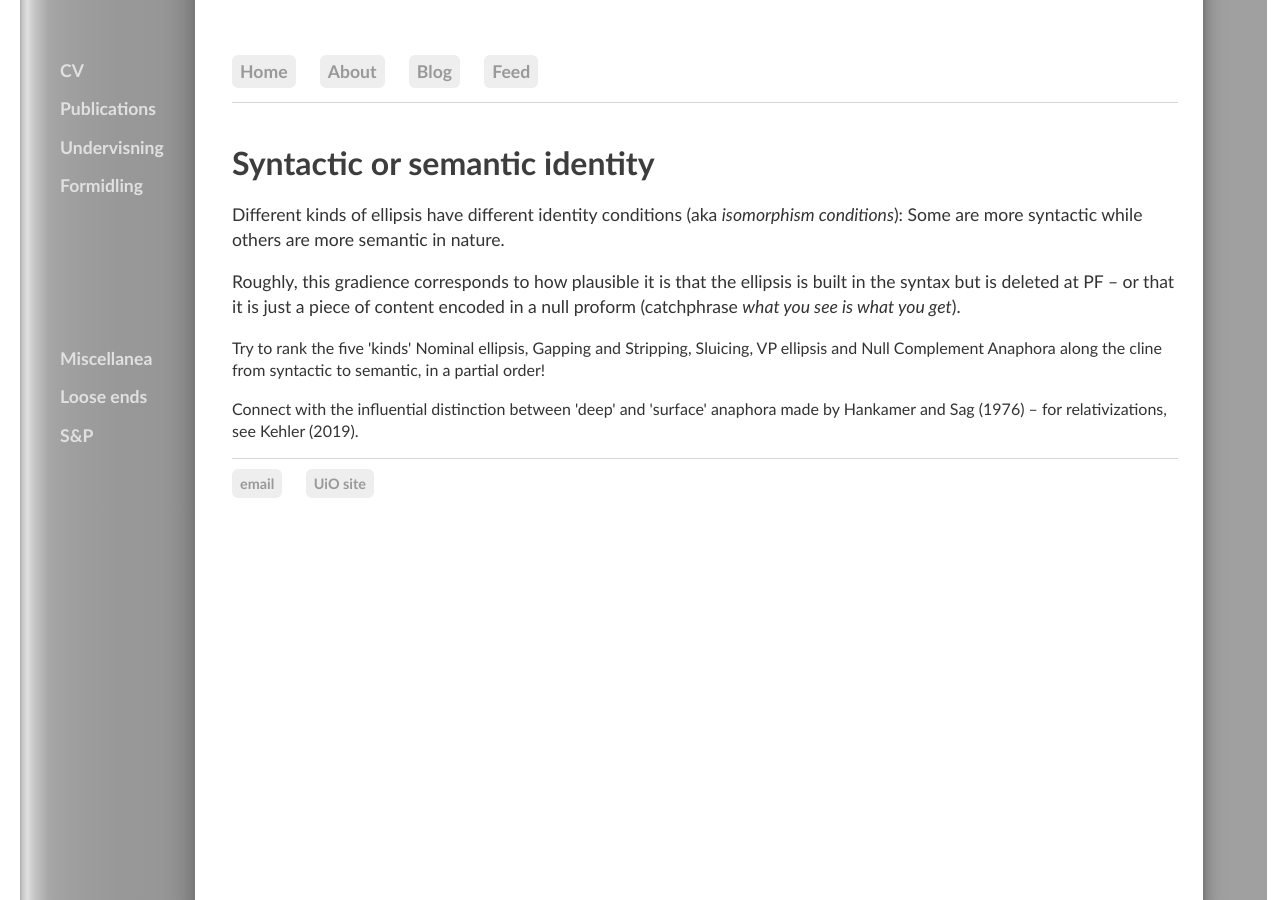
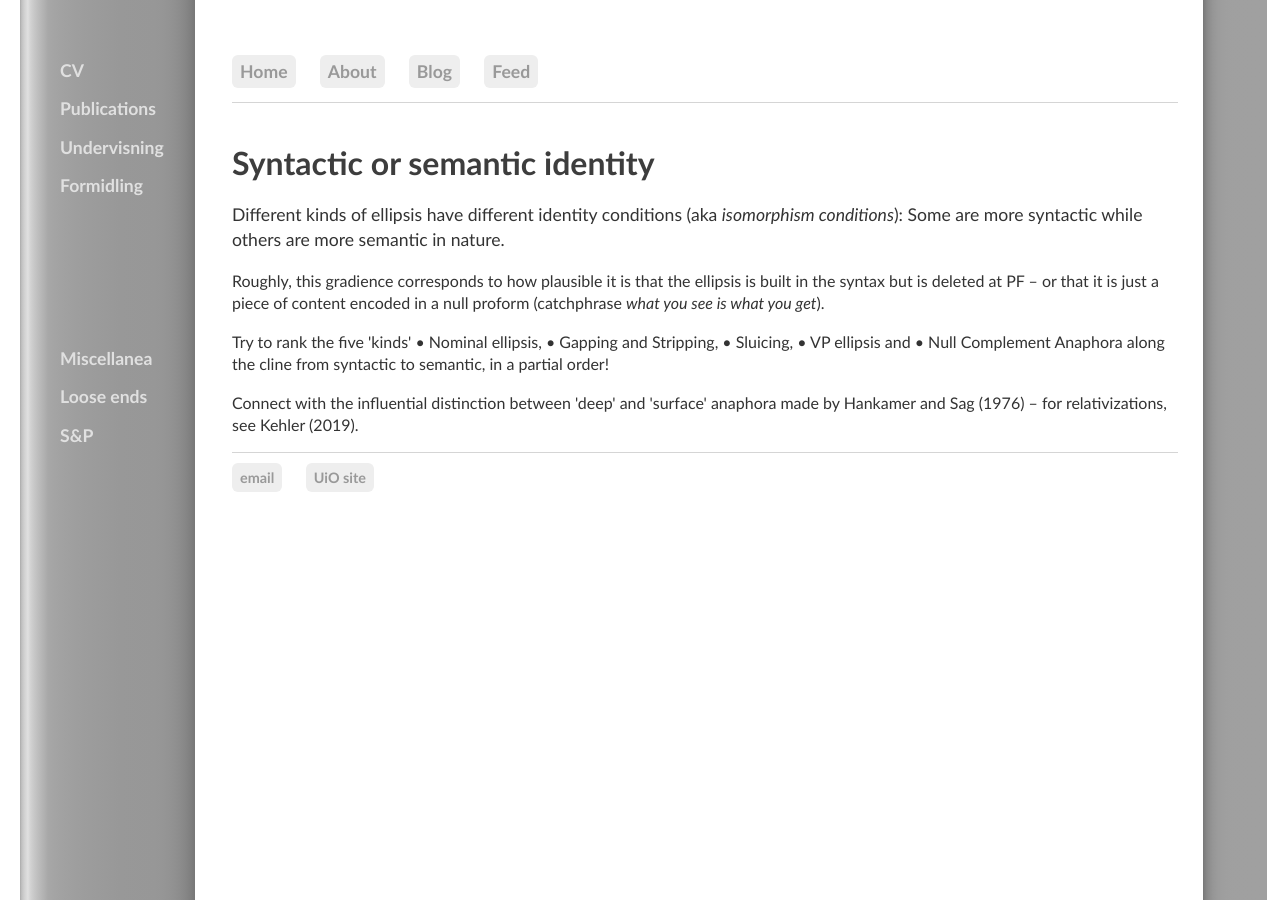
Before and after one commit to kjelljs/kjelljs.github.io, a Jekyll site: the page built from courses/ellipsis/identity.html, in a window 1280 px wide. Built offline with Jekyll 4.4.1, drawn with Linux system fonts in a browser that asks for light colours.

Commit message:
Update identity.html

```diff
--- a/courses/ellipsis/identity.html
+++ b/courses/ellipsis/identity.html
@@ -3,8 +3,8 @@
 title: "Syntactic or semantic identity"
 ---
 
-<div class="ingress"><p>Different kinds of ellipsis have different identity conditions (aka <i>isomorphism conditions</i>): Some are more syntactic while others are more semantic in nature.</p><p>Roughly, this gradience corresponds to how plausible it is that the ellipsis is built in the syntax but is deleted at PF – or that it is just a piece of content encoded in a null proform (catchphrase <i>what you see is what you get</i>).</p></div>
+<div class="ingress"><p>Different kinds of ellipsis have different identity conditions (aka <i>isomorphism conditions</i>): Some are more syntactic while others are more semantic in nature.</p></div><p>Roughly, this gradience corresponds to how plausible it is that the ellipsis is built in the syntax but is deleted at PF – or that it is just a piece of content encoded in a null proform (catchphrase <i>what you see is what you get</i>).</p>
 
-<p>Try to rank the five 'kinds' Nominal ellipsis, Gapping and Stripping, Sluicing, VP ellipsis and Null Complement Anaphora along the cline from syntactic to semantic, in a partial order!</p>
+<p>Try to rank the five 'kinds' • Nominal ellipsis, • Gapping and Stripping, • Sluicing, • VP ellipsis and • Null Complement Anaphora along the cline from syntactic to semantic, in a partial order!</p>
 
 <p>Connect with the influential distinction between 'deep' and 'surface' anaphora made by Hankamer and Sag (1976) – for relativizations, see Kehler (2019).</p>
```
